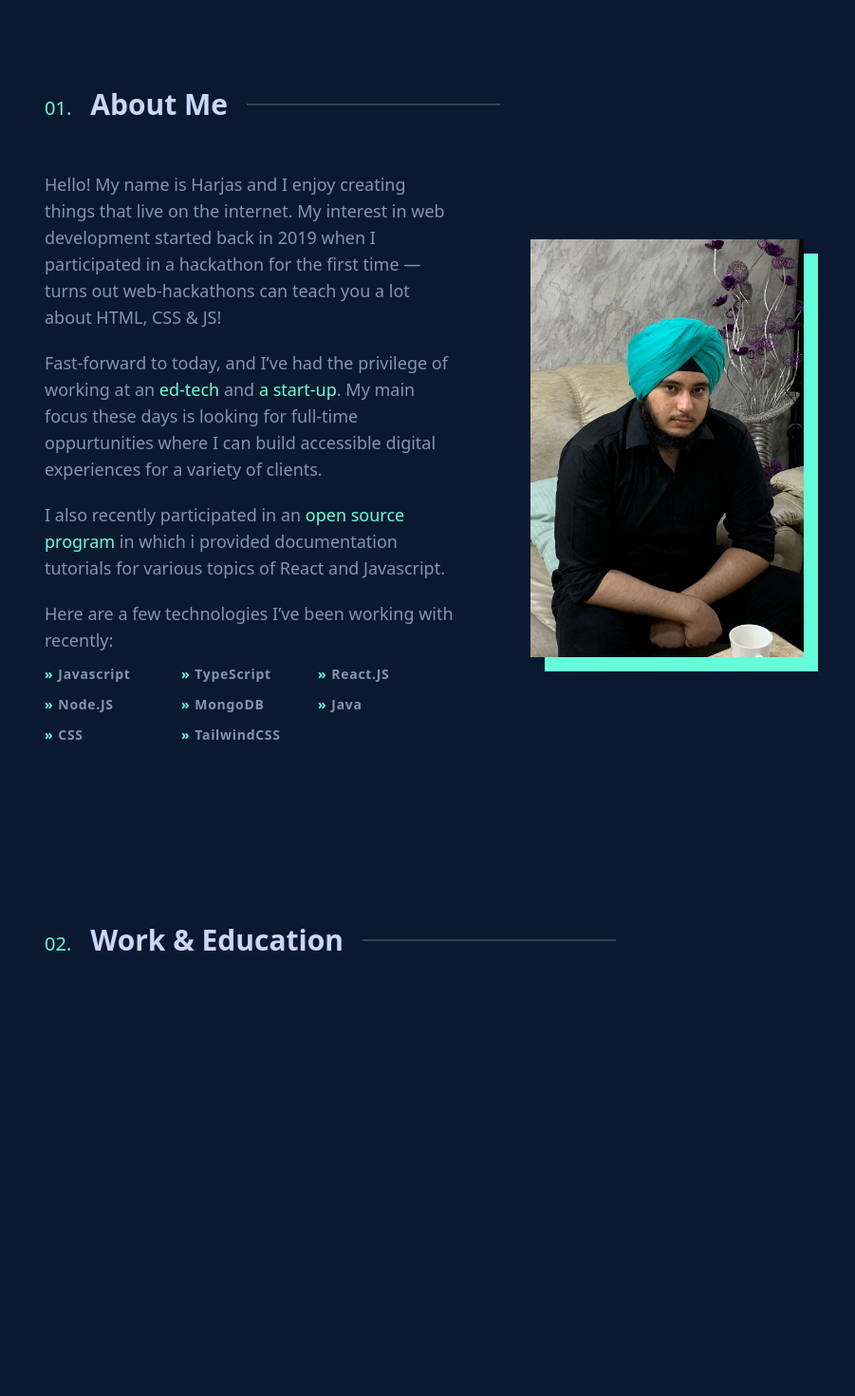
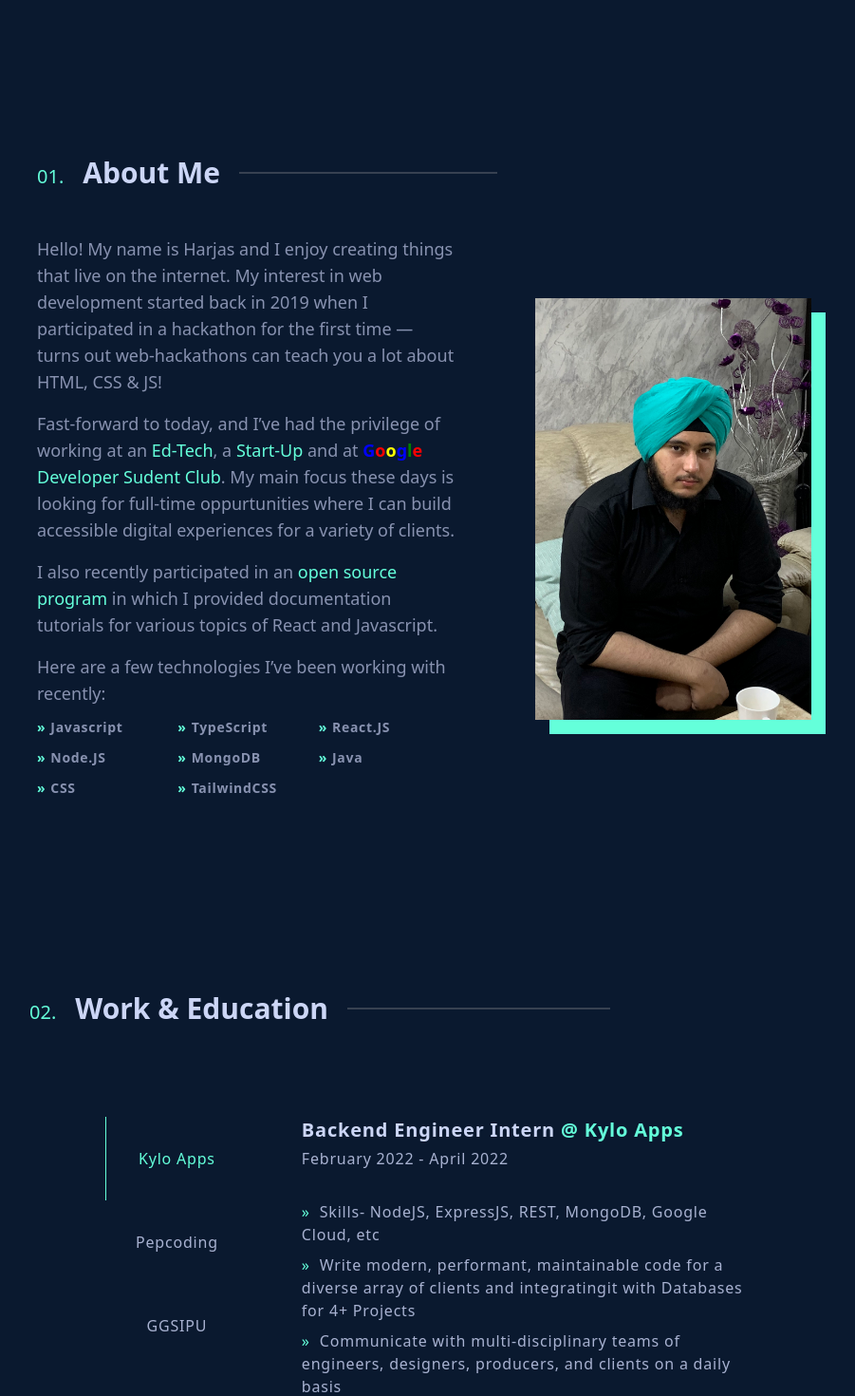
Before and after one commit to HarjasSodhi/Portfolio, a React (Vite) app: page / in a window 1280 px wide. Shown: the part 800-2270 px from the top of the page at 95% size, without its empty margins (193-1094 px from the left). Built offline with nearby package versions, Linux system fonts and the light colour scheme.

Commit message:
work added

```diff
--- a/src/Components/About.tsx
+++ b/src/Components/About.tsx
@@ -1,6 +1,6 @@
 function About() {
     return (
-        <div className='min-h-screen xl:px-12' id='about'>
+        <div className='pt-8 min-h-screen xl:px-10 mt-10' id='about'>
             <div className=" text-[#ccd6f6] flex items-end">
                 <span className='text-[#64ffda] text-md md:text-lg lg:text-xl'>01.</span>
                 <div className="pl-5 text-xl md:text-2xl lg:text-3xl font-bold" > About Me</div>
@@ -8,12 +8,12 @@ function About() {
             </div>
             <div className="flex flex-col md:flex-row mt-8 text-[#8892b0] text-base md:text-lg items-center">
                 <div className="md:w-3/5">
-                    <p className="mt-5">
+                    <p className="mt-4">
                         Hello! My name is Harjas and I enjoy creating things that live on the internet. My interest in web development started back in 2019 when I participated in a hackathon for the first time — turns out web-hackathons can teach you a lot about HTML, CSS & JS!
                     </p>
-                    <p className="mt-5">Fast-forward to today, and I’ve had the privilege of working at an <a href="https://pepcoding.com" target='_blank' className="text-[#64ffda] un">ed-tech</a> and <a target='_blank' className="un text-[#64ffda]" href="https://kyloapps.com">a start-up</a>. My main focus these days is looking for full-time oppurtunities where I can build accessible digital experiences for a variety of clients.</p>
-                    <p className="mt-5">I also recently participated in an <a href="https://github.com/girlscript/winter-of-contributing" target='_blank' className="text-[#64ffda] un">open source program</a> in which i provided documentation tutorials for various topics of React and Javascript.</p>
-                    <p className="mt-5">Here are a few technologies I’ve been working with recently:
+                    <p className="mt-4">Fast-forward to today, and I’ve had the privilege of working at an <a href="https://pepcoding.com" target='_blank' className="text-[#64ffda] un">Ed-Tech</a>, a<a target='_blank' className="un text-[#64ffda]" href="https://kyloapps.com"> Start-Up</a> and at <a target='_blank' className="un text-[#64ffda]" href="https://gdscgtbit.netlify.app/"><span className="text-blue">G</span><span className="text-red">o</span><span className="text-yellow">o</span><span className="text-blue">g</span><span className="text-green">l</span><span className="text-red">e</span> Developer Sudent Club</a>. My main focus these days is looking for full-time oppurtunities where I can build accessible digital experiences for a variety of clients.</p>
+                    <p className="mt-4">I also recently participated in an <a href="https://github.com/girlscript/winter-of-contributing" target='_blank' className="text-[#64ffda] un">open source program</a> in which I provided documentation tutorials for various topics of React and Javascript.</p>
+                    <p className="mt-4">Here are a few technologies I’ve been working with recently:
                         <ul className="skills mt-3 grid-cols-2 grid lg:grid-cols-3 gap-y-3 text-sm font-bold tracking-wider">
                             <li>Javascript</li>
                             <li>TypeScript</li>
--- a/src/Components/Experience.tsx
+++ b/src/Components/Experience.tsx
@@ -1,12 +1,84 @@
+import { exp } from '../types';
+import { useState, useEffect, useRef } from 'react';
+import ExperienceContent from './ExperienceContent';
+import ExperienceTab from './ExperienceTab';
+
 function Experience() {
+
+    let data: exp[] = [
+        {
+            position: "Backend Engineer Intern",
+            company: "Kylo Apps",
+            link: "https://kyloapps.com",
+            startDate: "February 2022",
+            endDate: "April 2022",
+            bullets: ["Skills- NodeJS, ExpressJS, REST, MongoDB, Google Cloud, etc", "Write modern, performant, maintainable code for a diverse array of clients and integratingit with Databases for 4+ Projects", "Communicate with multi-disciplinary teams of engineers, designers, producers, and clients on a daily basis"]
+        },
+        {
+            position: "Software Developer Trainee",
+            company: "Pepcoding",
+            link: "https://pepcoding.com",
+            startDate: "March 2021",
+            endDate: "December 2021",
+            bullets: ["Gained exposure to various Data-Structures and Algorithms and methodoligies used in software development", "Attained proficiency in Web Development using MERN stack and other web technologies"]
+        },
+        {
+            position: "B.Tech Undergrad (Computer Science Engineering)",
+            company: "GGSIPU",
+            link: "http://www.ipu.ac.in/",
+            startDate: "August 2019",
+            endDate: "June 2023",
+            bullets: ["Relevant Course Work :-", "Applied Mathematics", "Data Structures And Algorithms", "Database Management Systems", "Operating Systems", "Computer Networks ", "Object Oriented Programming", "Computer Organization and Architecture"]
+        }
+    ]
+
+    const [idx, setIdx] = useState(0);
+    const sliderRef = useRef<HTMLDivElement>(null);
+    const titlesRef = useRef<HTMLDivElement>(null);
+
+    useEffect(() => {
+        if (sliderRef.current && titlesRef.current) {
+            if (window.innerWidth < 640) {
+                sliderRef.current.style.width = titlesRef.current.children[idx].clientWidth + "px";
+                sliderRef.current.style.height = 1 + "px";
+                sliderRef.current.style.left = (idx * titlesRef.current.children[idx].clientWidth) + "px";
+            } else {
+                sliderRef.current.style.height = titlesRef.current.children[idx].clientHeight + "px";
+                sliderRef.current.style.width = 1 + "px";
+                sliderRef.current.style.top = (idx * titlesRef.current.children[idx].clientHeight) + "px";
+            }
+        }
+    }, [idx])
+
+
     return (
-        <div className="h-screen xl:px-12 mt-20" id='experience'>
+        <div className="pt-8 flex flex-col min-h-screen xl:px-8 mt-20" id='experience'>
             <div className=" text-[#ccd6f6] flex items-end">
                 <span className='text-[#64ffda] text-md md:text-lg lg:text-xl'>02.</span>
                 <div className="pl-5 text-xl md:text-2xl lg:text-3xl font-bold" >Work & Education</div>
                 <div className="grow border border-gray-700 self-center lg:grow-0 lg:w-1/3 ml-5"></div>
             </div>
-
+            <div className="viewer mt-10 sm:mt-24 flex flex-col sm:flex-row items-center sm:justify-between sm:items-start lg:px-20 sm:px-14 px-3 tracking-wider">
+                <div className="bar sm:flex transition ease h-fit sm:w-fit w-full">
+                    <div className='slide h-auto relative transition ease'>
+                        <div className='slider w-[1px] bg-[#64ffda] absolute transition-all ease duration-500' ref={sliderRef}></div>
+                    </div>
+                    <div className='flex sm:block titles' ref={titlesRef}>
+                        {
+                            data.map((el, i) => {
+                                return <ExperienceTab key={i} el={el} display={i == idx ? true : false} i={i} setIdx={setIdx} />;
+                            })
+                        }
+                    </div>
+                </div>
+                <div className="bar-content mt-10 sm:mt-0 grow md:pl-14 sm:pl-8" >
+                    {
+                        data.map((el, i) => {
+                            return <ExperienceContent key={i} el={el} display={i == idx ? true : false} />
+                        })
+                    }
+                </div>
+            </div>
         </div>
     )
 }
--- /dev/null
+++ b/src/Components/ExperienceContent.tsx
@@ -0,0 +1,22 @@
+import { exp } from "../types";
+
+type propType = {
+    el: exp,
+    display: boolean;
+}
+
+function ExperienceContent(props: propType) {
+    return (
+        <div className={`h-full w-full ${props.display ? "block" : "hidden"} animate-[fadein_0.5s_linear_0s_forwards]`}>
+            <div className="text-[#ccd6f6] md:text-xl text:lg font-bold">{props.el.position} <span className="text-[#64ffda]">@ <a href={props.el.link} target="_blank" className="un">{props.el.company}</a></span></div>
+            <div className="mt-1 text-[#a8b2d1]">{props.el.startDate} - {props.el.endDate}</div>
+            <ul className="mt-8 text-[#a8b2d1]">
+                {
+                    props.el.bullets.map(e => <li className="mt-2">{e}</li>)
+                }
+            </ul>
+        </div>
+    )
+}
+
+export default ExperienceContent;
--- /dev/null
+++ b/src/Components/ExperienceTab.tsx
@@ -0,0 +1,18 @@
+import { exp } from '../types';
+
+type propType = {
+  el: exp,
+  display: boolean;
+  i: number,
+  setIdx: React.Dispatch<React.SetStateAction<number>>,
+}
+
+function ExperienceTab(props: propType) {
+  return (
+    <div className={`text-sm sm:text-base text-center w-1/3 sm:w-full sm:p-8 py-5 hover:bg-gray-800 ${props.display ? "text-[#64ffda]" : "text-[#a8b2d1]"} transition-all duration-300`} onClick={(e) => {
+      props.setIdx(props.i)
+    }}>{props.el.company}</div>
+  )
+}
+
+export default ExperienceTab
--- a/src/Components/Hero.tsx
+++ b/src/Components/Hero.tsx
@@ -1,6 +1,6 @@
 function Hero() {
     return (
-        <div className='text-white w-full pt-16 h-screen' >
+        <div className='text-white pt-16 min-h-screen' >
             <div className='text-[#64ffda] tracking-widest'>Hi, my name is</div>
             <div className='name font-bold'>Harjas Sodhi.</div>
             <div className='lg:text-7xl md:text-5xl text-3xl my-3 text-[#8892b0] font-bold'>I build things for the web.</div>
--- a/src/Components/Nav.tsx
+++ b/src/Components/Nav.tsx
@@ -15,13 +15,11 @@ function Nav() {
             let currY = window.scrollY;
             if (navRef.current) {
                 if (currY <= scroll) {
-                    console.log("scroll up");
                     if (!vis) {
                         navRef.current.classList.remove("-translate-y-full");
                         navRef.current.classList.add('translate-y-none');
                     }
                 } else {
-                    console.log("scroll down");
                     if (!vis) {
                         navRef.current.classList.remove('translate-y-none');
                         navRef.current.classList.add("-translate-y-full");
@@ -43,7 +41,7 @@ function Nav() {
 
     return (
         <div ref={navRef} className='transform translate-y-none transition ease duration-500 sticky w-full top-0 left-0 z-10 flex justify-between items-center bg-[#0a192f] text-white text-sm shadow-black p-4'>
-            <div className="logo m-4 text-lg text-[#64ffda] font-bold">HarjasSodhi</div>
+            <a href="#" className="logo m-4 text-lg text-[#64ffda] font-bold">HarjasSodhi</a>
             <div className="absolute text-[#64ffda] z-30 top-0 right-0 nav-toggle md:hidden m-5 text-2xl" onClick={handleVis}><i className={`${vis ? "fa-sharp fa-solid fa-xmark" : "fa-solid fa-bars"}`}></i></div>
             <div className={`fixed flex text-xl md:text-sm flex-col justify-center items-center top-0 right-0 z-20 h-screen w-2/4 md:h-fit md:w-fit bg-[#112240] md:bg-inherit md:static md:flex-row links md:items-center transform ${vis ? 'translate-x-none' : 'translate-x-full'} md:transform-none transition ease 0.5s opacity-90 shadow-2xl md:shadow-none shadow-black`}>
                 <div className="link m-3 hover:text-[#64ffda] transition ease 0.5s text-center"><span className="text-[#64ffda] block md:inline">01. </span><a className="font-bold" href="#about">About</a></div>
--- a/src/index.css
+++ b/src/index.css
@@ -68,3 +68,29 @@ body {
   transform: scale(1.02);
   filter: drop-shadow(10px 10px 0px #64ffda);
 }
+
+.text-red {
+  color: red;
+  font-weight: bold;
+}
+
+.text-yellow {
+  color: yellow;
+  font-weight: bold;
+}
+
+.text-blue {
+  color: blue;
+  font-weight: bold;
+}
+
+.text-green {
+  color: green;
+  font-weight: bold;
+}
+
+.bar-content li::before {
+  content: "\00BB";
+  margin-right: 10px;
+  color: #64ffda;
+}
--- /dev/null
+++ b/src/types.tsx
@@ -0,0 +1,8 @@
+export type exp = {
+    position: string,
+    company: string,
+    link: string,
+    startDate: string,
+    endDate: string,
+    bullets: string[]
+}
```
